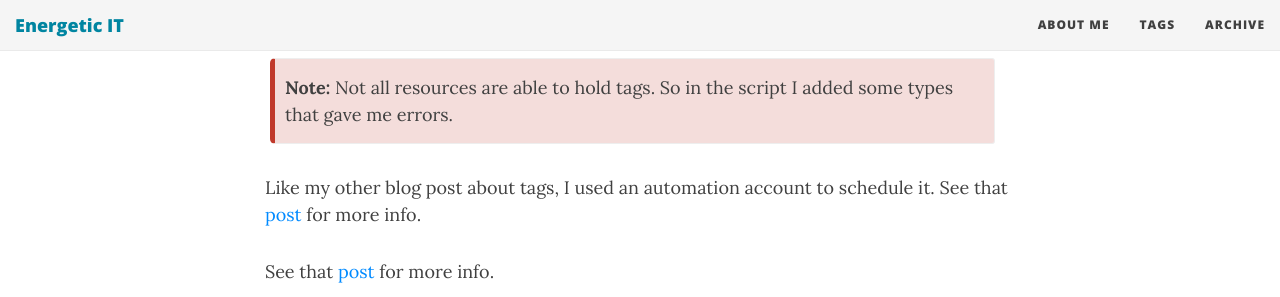
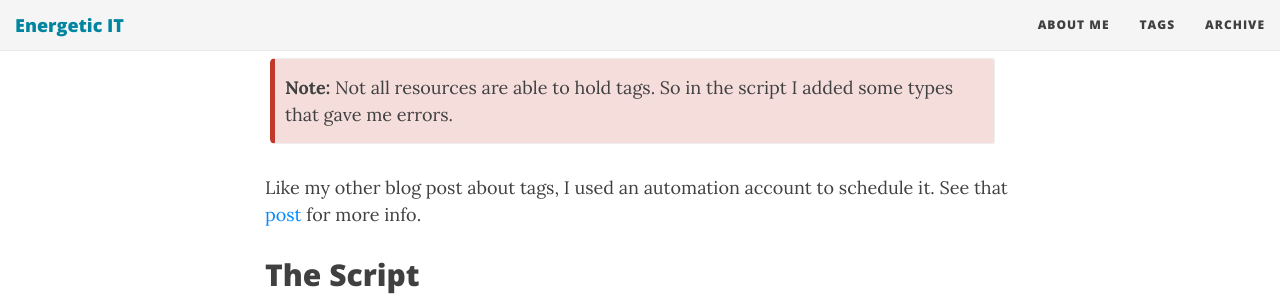
Before and after one commit to energetic-it/energetic-it.github.io, a Jekyll site: the page built from _posts/2018-11-13-azure-resourcegroup-tags-copy-to-resources.md, in a window 1280 px wide and 900 px high, scrolled down 599 px, cut to the strip 0-297 px from the top of the window. Built offline with Jekyll 4.4.1, drawn with Linux system fonts in a browser that asks for light colours; nearby versions of some CDN libraries.

Commit message:
updated link

```diff
--- a/_posts/2018-11-13-azure-resourcegroup-tags-copy-to-resources.md
+++ b/_posts/2018-11-13-azure-resourcegroup-tags-copy-to-resources.md
@@ -16,9 +16,7 @@
 {: .box-error}
 **Note:** Not all resources are able to hold tags. So in the script I added some types that gave me errors.
 
-Like my other blog post about tags, I used an automation account to schedule it. See that [post](/posts/2018-11-13-azure-automatic-tags.md) for more info.
-
-See that [post](/_posts/2018-11-13-azure-automatic-tags.md) for more info.
+Like my other blog post about tags, I used an automation account to schedule it. See that [post](/2018-11-13-azure-automatic-tags) for more info.
 
 ## The Script
 
```
